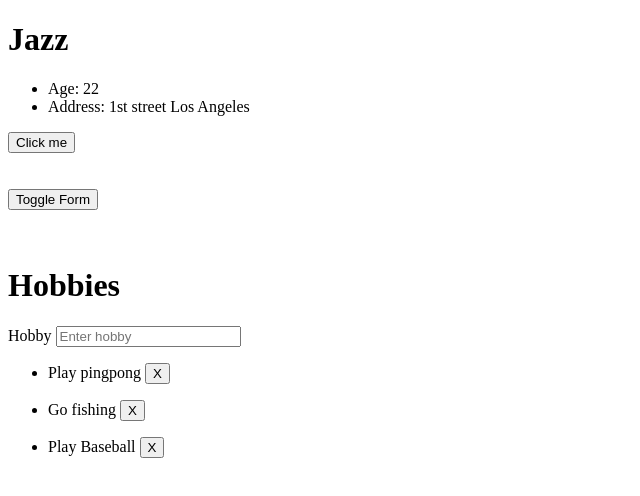
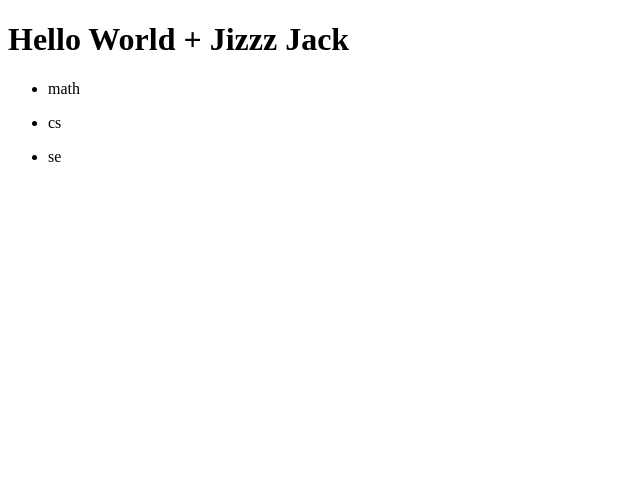
Before and after one commit to kdncode/angular-basic, an Angular app: page /contact in a window 1280 px wide. Shown: the top 496 px of the page, without its empty margins (0-640 px from the left). Built offline with nearby package versions, Linux system fonts and the light colour scheme.

Commit message:
added Service

```diff
--- a/src/app/app.component.html
+++ b/src/app/app.component.html
@@ -1,4 +1,7 @@
-<app-user></app-user>
+<app-courses></app-courses>
+
+<!-- <app-user></app-user> -->
+
 
 <!-- <a routerLink="/contact">Contact</a>&nbsp;
 <a routerLink="/detail">Details</a>
--- /dev/null
+++ b/src/app/course/course.component.html
@@ -0,0 +1,3 @@
+<p>
+  course works!
+</p>
--- /dev/null
+++ b/src/app/course/course.component.ts
@@ -0,0 +1,15 @@
+import { Component, OnInit } from '@angular/core';
+
+@Component({
+  selector: 'app-course',
+  templateUrl: './course.component.html',
+  styleUrls: ['./course.component.css']
+})
+export class CourseComponent implements OnInit {
+
+  constructor() { }
+
+  ngOnInit() {
+  }
+
+}
--- /dev/null
+++ b/src/app/courses.component.ts
@@ -0,0 +1,26 @@
+import { CoursesService } from './courses.service';
+import { Component } from '@angular/core';
+
+@Component({
+  selector: 'app-courses',
+  template: `
+    <h1>Hello World + {{ getName() }}</h1>
+    <ul *ngFor='let course of courses'>
+      <li>{{ course }}</li>
+    </ul>`
+})
+
+export class CoursesComponent {
+
+  name = 'Jizzz Jack';
+  age = 1;
+  courses;
+
+  constructor(coursesService: CoursesService) {
+    this.courses = coursesService.getCourses();
+  }
+
+  getName() {
+    return this.name;
+  }
+}
--- /dev/null
+++ b/src/app/courses.service.ts
@@ -0,0 +1,6 @@
+export class CoursesService {
+  getCourses(){
+    return ['math', 'cs', 'se'];
+  }
+
+}
```
Also changed, not shown: src/app/app.module.ts (+9 -3 lines), src/app/course/course.component.css (added), 1 other file (tests, documents, lock files or other folders).
